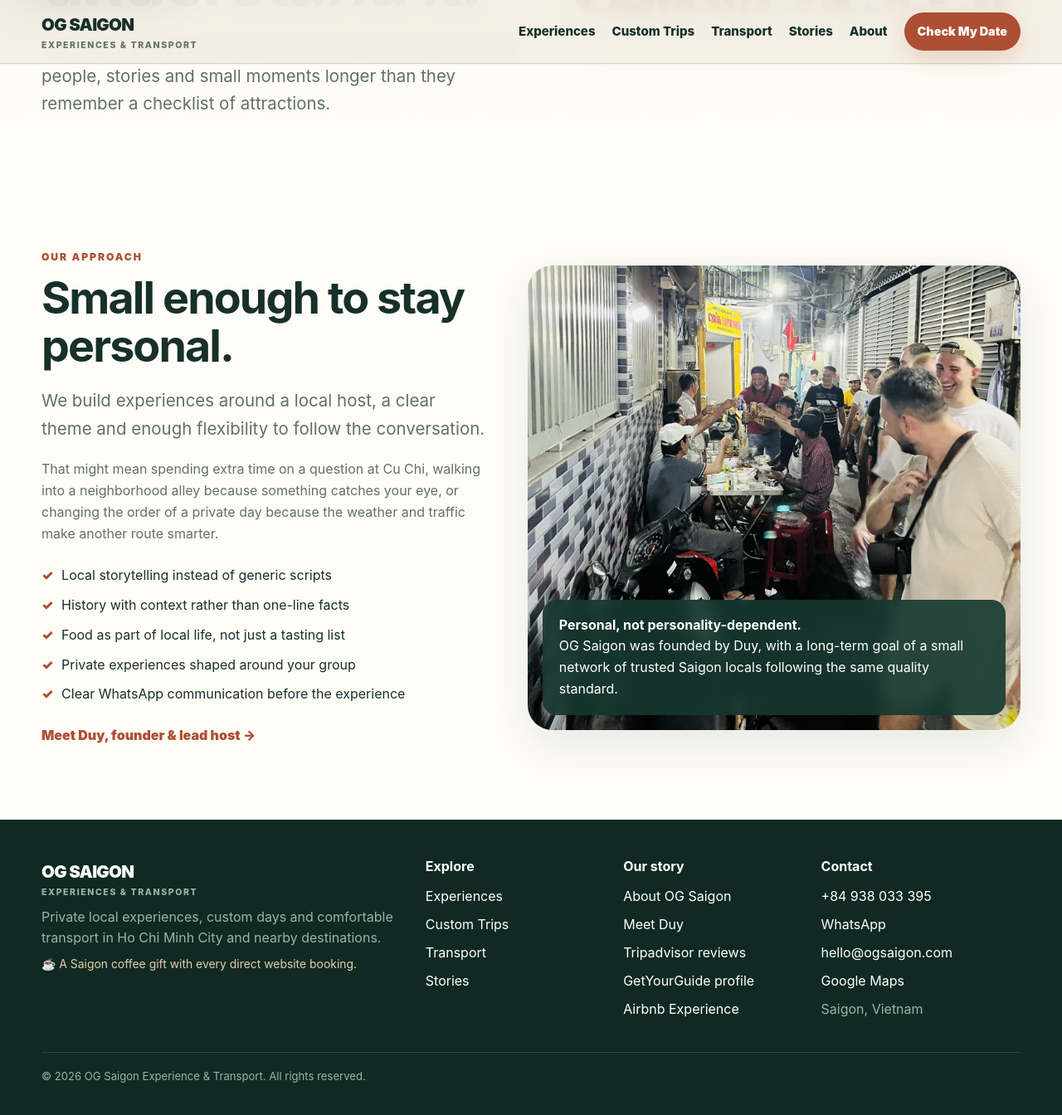
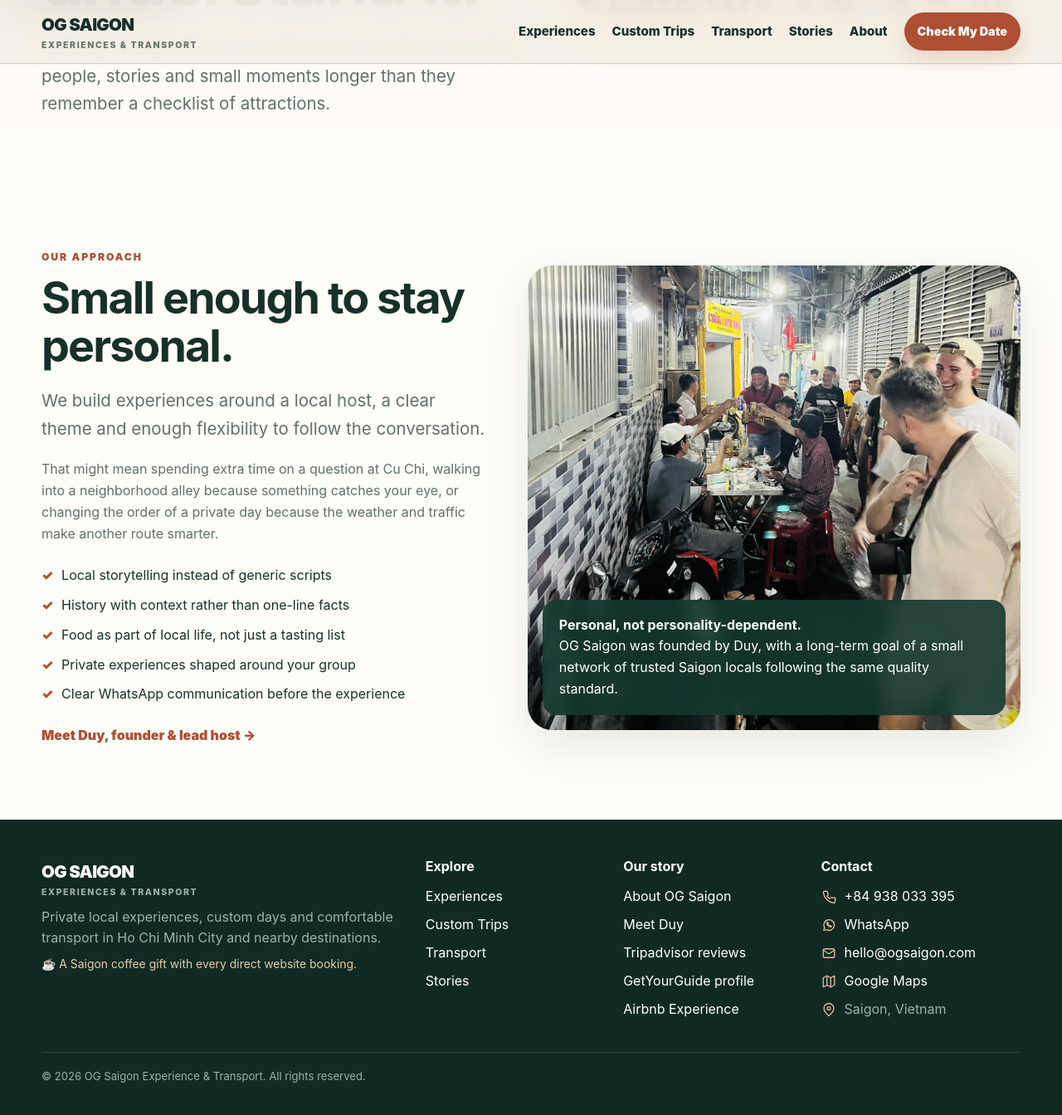
Before and after one commit to DSG2025/DSG2025.github.io, a Jekyll site: the page built from about/index.html, in a window 1280 px wide and 1400 px high, scrolled down 738 px. Shown: the top 1344 px of the window at 83% size. Built offline with Jekyll 4.4.1, drawn with Linux system fonts in a browser that asks for light colours.

Commit message:
Footer: add contact icons sitewide (#21)
* Footer: icons in shared Contact across page variants

* Footer: consistent responsive icon alignment

```diff
--- a/_includes/site-footer.html
+++ b/_includes/site-footer.html
@@ -1,3 +1,10 @@
+<svg class="footer-contact-symbols" aria-hidden="true" focusable="false" xmlns="http://www.w3.org/2000/svg">
+<symbol id="og-footer-icon-phone" viewBox="0 0 24 24"><path d="M22 16.92v3a2 2 0 0 1-2.18 2A19.79 19.79 0 0 1 3.09 5.18 2 2 0 0 1 5.08 3h3a2 2 0 0 1 2 1.72c.13.96.36 1.91.69 2.83a2 2 0 0 1-.45 2.11L9.09 10.91a16 16 0 0 0 4 4l1.25-1.23a2 2 0 0 1 2.11-.45c.92.33 1.87.56 2.83.69A2 2 0 0 1 22 16.92z"/></symbol>
+<symbol id="og-footer-icon-whatsapp" viewBox="0 0 24 24"><path d="M3.5 20.5 5 16.4a8.5 8.5 0 1 1 3 3L3.5 20.5z"/><path d="M9 8.5c-.5.5-.4 1.4.2 2.5.9 1.7 2 2.8 3.7 3.7 1.1.6 2 .7 2.5.2l.9-.9-2.3-1.3-1 1c-1.1-.6-2-1.5-2.6-2.6l1-1L10 7.7z"/></symbol>
+<symbol id="og-footer-icon-mail" viewBox="0 0 24 24"><rect x="3" y="5" width="18" height="14" rx="2"/><path d="m3 7 9 6 9-6"/></symbol>
+<symbol id="og-footer-icon-map" viewBox="0 0 24 24"><path d="m3 6 6-3 6 3 6-3v15l-6 3-6-3-6 3z"/><path d="M9 3v15M15 6v15"/></symbol>
+<symbol id="og-footer-icon-pin" viewBox="0 0 24 24"><path d="M20 10c0 5-8 12-8 12S4 15 4 10a8 8 0 1 1 16 0z"/><circle cx="12" cy="10" r="2.5"/></symbol>
+</svg>
 {% if page.footer_variant == "home" %}
 <footer class="site-footer">
 <div class="wrap footer-grid footer-grid-v2">
@@ -28,11 +35,11 @@
 </div>
 <div class="footer-contact">
 <h2>Contact</h2>
-<p><a data-phone-link="" href="tel:+84938033395">+84 938 033 395</a></p>
-<p><a data-whatsapp-link="" href="https://wa.me/84938033395" rel="noopener" target="_blank">WhatsApp</a></p>
-<p><a href="mailto:hello@ogsaigon.com">hello@ogsaigon.com</a></p>
-<p><a href="https://maps.app.goo.gl/WbifDsGKfHmSeFuR7" rel="noopener" target="_blank">Google Maps</a></p>
-<p class="footer-muted">Saigon, Vietnam</p>
+<p class="footer-contact-row"><svg class="footer-contact-icon" aria-hidden="true" focusable="false"><use href="#og-footer-icon-phone"></use></svg><a data-phone-link="" href="tel:+84938033395">+84 938 033 395</a></p>
+<p class="footer-contact-row"><svg class="footer-contact-icon" aria-hidden="true" focusable="false"><use href="#og-footer-icon-whatsapp"></use></svg><a data-whatsapp-link="" href="https://wa.me/84938033395" rel="noopener" target="_blank">WhatsApp</a></p>
+<p class="footer-contact-row"><svg class="footer-contact-icon" aria-hidden="true" focusable="false"><use href="#og-footer-icon-mail"></use></svg><a href="mailto:hello@ogsaigon.com">hello@ogsaigon.com</a></p>
+<p class="footer-contact-row"><svg class="footer-contact-icon" aria-hidden="true" focusable="false"><use href="#og-footer-icon-map"></use></svg><a href="https://maps.app.goo.gl/WbifDsGKfHmSeFuR7" rel="noopener" target="_blank">Google Maps</a></p>
+<p class="footer-contact-row footer-muted"><svg class="footer-contact-icon" aria-hidden="true" focusable="false"><use href="#og-footer-icon-pin"></use></svg><span>Saigon, Vietnam</span></p>
 </div>
 </div>
 <div class="wrap footer-bottom">© <span data-year=""></span> OG Saigon Experience &amp; Transport. All rights reserved.</div>
@@ -62,11 +69,11 @@
 </div>
 <div>
 <h2>Contact</h2>
-<p><a data-phone-link="" href="tel:+84938033395">+84 938 033 395</a></p>
-<p><a data-whatsapp-link="" href="https://wa.me/84938033395" rel="noopener" target="_blank">WhatsApp</a></p>
-<p><a href="mailto:hello@ogsaigon.com">hello@ogsaigon.com</a></p>
-<p><a href="https://maps.app.goo.gl/WbifDsGKfHmSeFuR7" rel="noopener" target="_blank">Google Maps</a></p>
-<p class="footer-muted">Saigon, Vietnam</p>
+<p class="footer-contact-row"><svg class="footer-contact-icon" aria-hidden="true" focusable="false"><use href="#og-footer-icon-phone"></use></svg><a data-phone-link="" href="tel:+84938033395">+84 938 033 395</a></p>
+<p class="footer-contact-row"><svg class="footer-contact-icon" aria-hidden="true" focusable="false"><use href="#og-footer-icon-whatsapp"></use></svg><a data-whatsapp-link="" href="https://wa.me/84938033395" rel="noopener" target="_blank">WhatsApp</a></p>
+<p class="footer-contact-row"><svg class="footer-contact-icon" aria-hidden="true" focusable="false"><use href="#og-footer-icon-mail"></use></svg><a href="mailto:hello@ogsaigon.com">hello@ogsaigon.com</a></p>
+<p class="footer-contact-row"><svg class="footer-contact-icon" aria-hidden="true" focusable="false"><use href="#og-footer-icon-map"></use></svg><a href="https://maps.app.goo.gl/WbifDsGKfHmSeFuR7" rel="noopener" target="_blank">Google Maps</a></p>
+<p class="footer-contact-row footer-muted"><svg class="footer-contact-icon" aria-hidden="true" focusable="false"><use href="#og-footer-icon-pin"></use></svg><span>Saigon, Vietnam</span></p>
 </div>
 </div>
 <div class="wrap footer-bottom">© <span data-year=""></span> OG Saigon Experience &amp; Transport. All rights reserved.</div>
--- a/assets/css/style.css
+++ b/assets/css/style.css
@@ -2085,3 +2085,40 @@ footer {
     --type-lead: 1.16rem;
   }
 }
+
+/* Shared Contact footer icons, used by both homepage and inner pages. */
+.footer-contact-symbols {
+  position: absolute;
+  width: 0;
+  height: 0;
+  overflow: hidden;
+}
+
+.site-footer .footer-contact-row {
+  display: flex;
+  align-items: center;
+  gap: 10px;
+  min-width: 0;
+}
+
+.site-footer .footer-contact-icon {
+  display: block;
+  flex: 0 0 18px;
+  width: 18px;
+  height: 18px;
+  color: #e4b99e;
+  fill: none;
+  stroke: currentColor;
+  stroke-width: 1.8;
+  stroke-linecap: round;
+  stroke-linejoin: round;
+}
+
+.site-footer .footer-contact-row a {
+  min-width: 0;
+  overflow-wrap: anywhere;
+}
+
+.site-footer .footer-contact-row.footer-muted > span {
+  color: inherit;
+}
```
